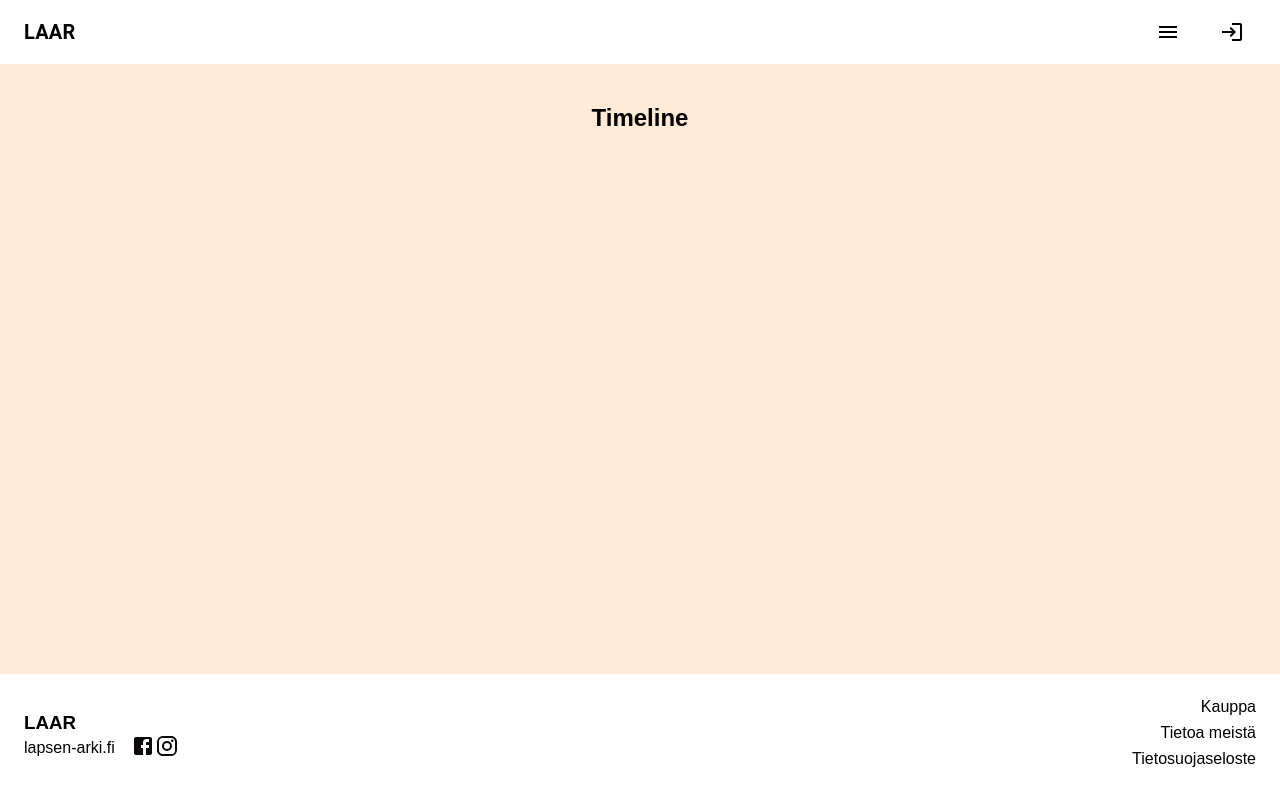
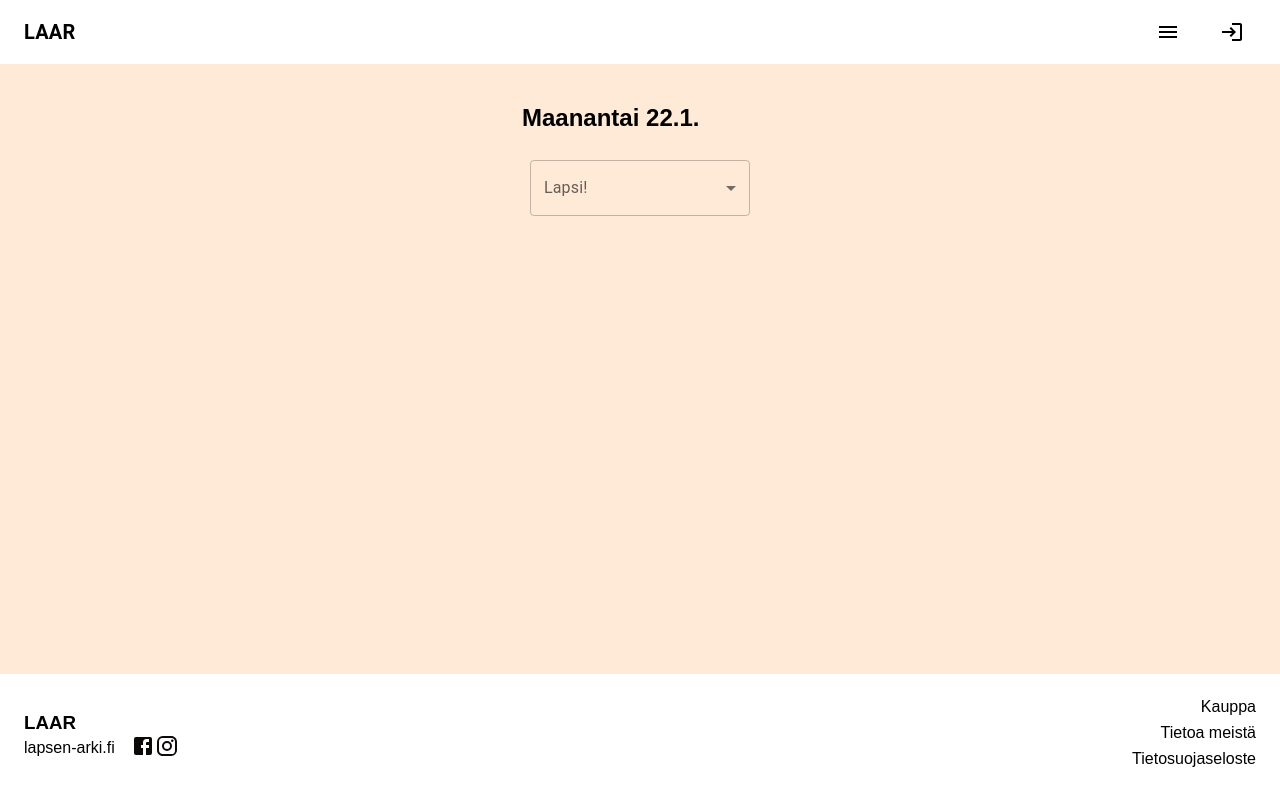
Before and after one commit to Lapsen-Arki/LAAR2, a React (Vite) app in the folder frontend/: page /timeblocking in a window 1280 px wide. Built offline with nearby package versions, Linux system fonts and the light colour scheme.

Commit message:
Fixing problems with GitHub

```diff
--- /dev/null
+++ b/frontend/src/components/dateTimeUtils.tsx
@@ -0,0 +1,34 @@
+const currentDateTime = new Date();
+
+const currentWeekday = currentDateTime.getDay();
+const currentDate = currentDateTime.getDate();
+const currentMonth = currentDateTime.getMonth();
+const currentYear = currentDateTime.getFullYear();
+const currentHour = currentDateTime.getHours();
+const currentMin = currentDateTime.getMinutes();
+
+const formattedTime = `${currentHour}:${currentMin < 10 ? '0' : ''}${currentMin}`;
+
+const weekdaysInFinnish = ['Sunnuntai', 'Maanantai', 'Tiistai', 'Keskiviikko', 'Torstai', 'Perjantai', 'Lauantai'];
+const monthsInFinnish = ['Tammikuu', 'Helmikuu', 'Maaliskuu', 'Huhtikuu', 'Toukokuu', 'Kesäkuu', 'Heinäkuu', 'Elokuu', 'Syyskuu', 'Lokakuu', 'Marraskuu', 'Joulukuu'];
+
+const translatedWeekday = weekdaysInFinnish[currentWeekday];
+const translatedMonth = monthsInFinnish[currentMonth];
+const formattedMonthNumber = currentMonth  + 1;
+
+const weekdayDayMonthAsString = `${translatedWeekday} ${currentDate}.${formattedMonthNumber}.`;
+
+export {
+    currentDateTime,
+    currentWeekday,
+    currentDate,
+    currentMonth,
+    currentYear,
+    currentHour,
+    currentMin,
+    formattedTime,
+    translatedWeekday,
+    translatedMonth,
+    formattedMonthNumber,
+    weekdayDayMonthAsString
+  };
--- a/frontend/src/views/TimeBlocking.tsx
+++ b/frontend/src/views/TimeBlocking.tsx
@@ -1,29 +1,73 @@
 import './timeBlocking.css';
 import { useState, useEffect } from 'react';
-import { tapahtumat } from '../services/helper';
+import { tapahtumat, perhe } from '../services/helper';
 import { store } from '../main';
+import {
+  formattedTime,
+  weekdayDayMonthAsString
+} from '../components/dateTimeUtils';
+import {
+  FormControl,
+  InputLabel,
+  Select,
+  MenuItem
+} from '@mui/material';
 
 const TimeBlock = () => {
   const [events, setEvents] = useState([]);
+  const [children, setChildren] = useState([]);
+  const [selectedChild, setSelectedChild] = useState('');
+  const [openChild, setOpenChild] = useState(false);
+
+  const handleChangeChild = (event) => {
+    setSelectedChild(event.target.value);
+  };
+
+  const handleCloseChild = () => {
+    setOpenChild(false);
+  };
+
+  const handleOpenChild = () => {
+    setOpenChild(true);
+  };
 
   console.log('Nyt tultiin TimeBlocking-sivulle')
+  console.log('Tämä! Children', children);
   console.log('Tämä!', store.getState());
   console.log('Tämä!', store.getState().activities);
   console.log('Tämä!', store.getState().meals);
 
   useEffect(() => {
       setEvents(tapahtumat);
+      setChildren(perhe.lapset);
     }, []);
-
-  const currentTime = new Date();
-  const hours = currentTime.getHours();
-  const minutes = currentTime.getMinutes();
-
-  const formattedTime = `${hours}:${minutes < 10 ? '0' : ''}${minutes}`;
 
   return (
     <div>
-      <h2>Timeline</h2>
+      <h2>{weekdayDayMonthAsString}</h2>
+      <div>
+      <FormControl sx={{ m: 1, minWidth: 220 }}>
+        <InputLabel id="select-child">Lapsi!</InputLabel>
+        <Select
+          labelId="select-child"
+          id="child-open-select"
+          open={openChild}
+          onClose={handleCloseChild}
+          onOpen={handleOpenChild}
+          value={selectedChild}
+          label="Child"
+          onChange={handleChangeChild}
+        >
+          <MenuItem value=""> Valitse </MenuItem>
+          {Object.keys(children).map((childKey) => (
+          <MenuItem key={childKey} value={childKey}>
+            {childKey}
+          </MenuItem>
+        ))}
+
+        </Select>
+      </FormControl>
+      </div>
       {events.map((event, index) => {
         const eventEndTime = Object.keys(event)[0];
         if (eventEndTime > formattedTime) {
```
Also changed, not shown: 1 other file (tests, documents, lock files or other folders).
